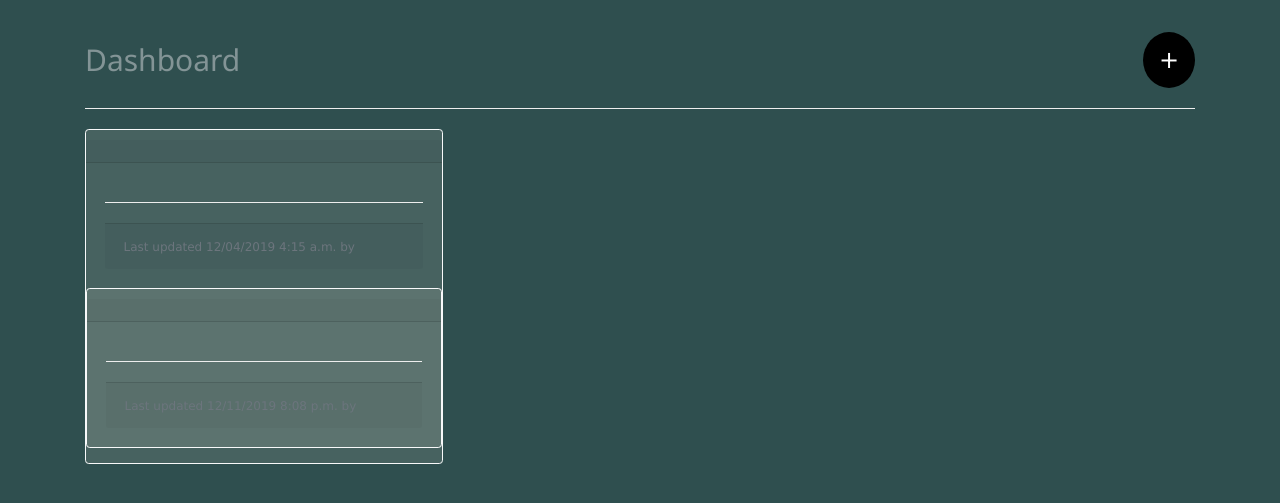
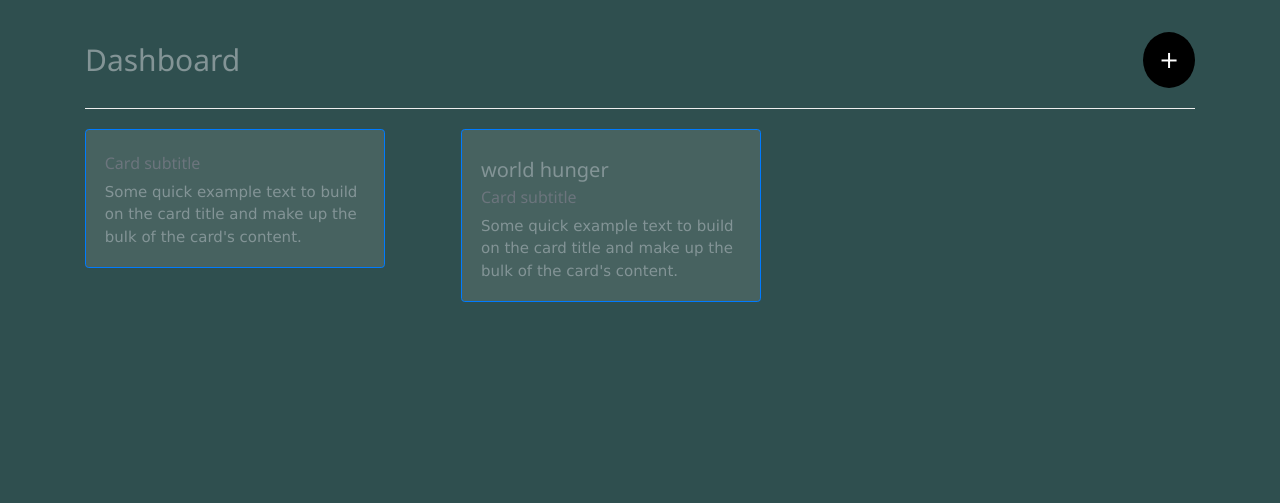
Before and after one commit to lukeaparker/valUe, a Django app: page /dashboard/ in a window 1280 px wide. Shown: the part 53-556 px from the top of the page. Run offline with Django 3.2, Linux system fonts and the light colour scheme; data comes from the database, SQL or seed files in the repository; some libraries are stand-ins or nearby versions.

Commit message:
bad build

```diff
--- a/value_app/forms.py
+++ b/value_app/forms.py
@@ -1,4 +1,4 @@
 from django import forms
 
-class CreateValueForm(forms.Form):
+class CreateValueForm(forms.ModelForm):
     value_tag = forms.CharField(max_length=15)
--- a/value_app/templates/dashboard.html
+++ b/value_app/templates/dashboard.html
@@ -1,4 +1,6 @@
 {% extends "base.html" %} {% block content %}
+
+
 
 <div class="d-flex justify-content-between">
   <h2>Dashboard</h2>
@@ -29,7 +31,7 @@
           <input class="form-control" type="text" name="search" id="id_username" required>
       </div>      </div>
       <div class="modal-footer">
-          <input type="submit" value="nonprof_list" class="btn btn-success">
+          <input type="submit" value="explore" class="btn btn-success">
         </form>
         <button type="button" class="btn btn-secondary" data-dismiss="modal">Close</button>
       </div>
@@ -45,12 +47,13 @@
 
 
 
-
+<div class="card-rows">
 <hr />
 {% if values %}
 <div class="card-columns">
   {% for value in values %} {% include "partials/value_card.html" %} {% endfor %}
 </div>
+</div>
 {% else %}
 <div class="alert alert-primary" role="alert"></div>
 {% endif %} {% endblock %}
--- a/value_app/templates/partials/value_card.html
+++ b/value_app/templates/partials/value_card.html
@@ -1,11 +1,11 @@
-<div class="card border-light mb-3">
-        <h5 class="card-header ">{{ page.title }}</h5>
-        <div class="card-body border-dark">
-          <p class="card-text text-dark">
-            {{ page.content|truncatewords_html:30 }}
-            <hr>
-
-        <div class="card-footer">
-          <small class="text-muted">Last updated {{ value.modified|date:"SHORT_DATETIME_FORMAT" }} by <b>{{ page.author.username }}</b></small>
-        </div>
-      </div>
+{% load static %}
+<div class="card border-primary mb-3" style="max-width: 20rem;">
+    <div class="card-body">
+    <h4 class="card-title">{{ value.tag }}</h4>
+    <h6 class="card-subtitle mb-2 text-muted">Card subtitle</h6>
+    <p class="card-text">
+      Some quick example text to build on the card title and make up the bulk of
+      the card's content.
+    </p>
+  </div>
+</div>
--- a/value_app/views.py
+++ b/value_app/views.py
@@ -57,4 +57,23 @@
       # else:
       #     gif_list = None
       #print(nonprof_list)
-      return render(request, 'nonprof_list.html', {'nonprofs' : orgs_list_dict})
+      return render(request, 'nonprof_list.html', {'nonprofs' : orgs_list_dict, "tag" : user_search})
+
+
+    def get_tag(request):
+        # if this is a POST request we need to process the form data
+        if request.method == 'POST':
+            # create a form instance and populate it with data from the request:
+            form = CreateValueForm(request.POST)
+            # check whether it's valid:
+            if form.is_valid():
+                # process the data in form.cleaned_data as required
+                # ...
+                # redirect to a new URL:
+                return HttpResponseRedirect('/dashboard/')
+
+        # if a GET (or any other method) we'll create a blank form
+        else:
+            form = CreateValueForm()
+
+        return render(request, 'dashboard.html', {'form': form})
```
Also changed, not shown: value_app/templates/nonprof_list.html (+12 -1 lines).
